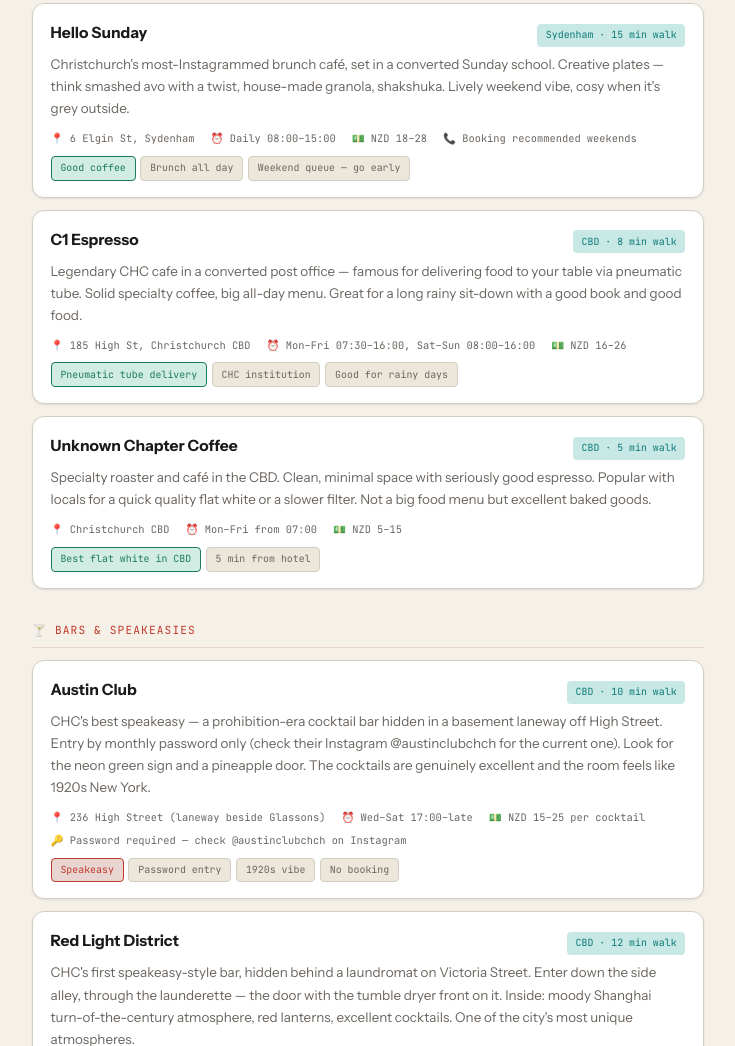
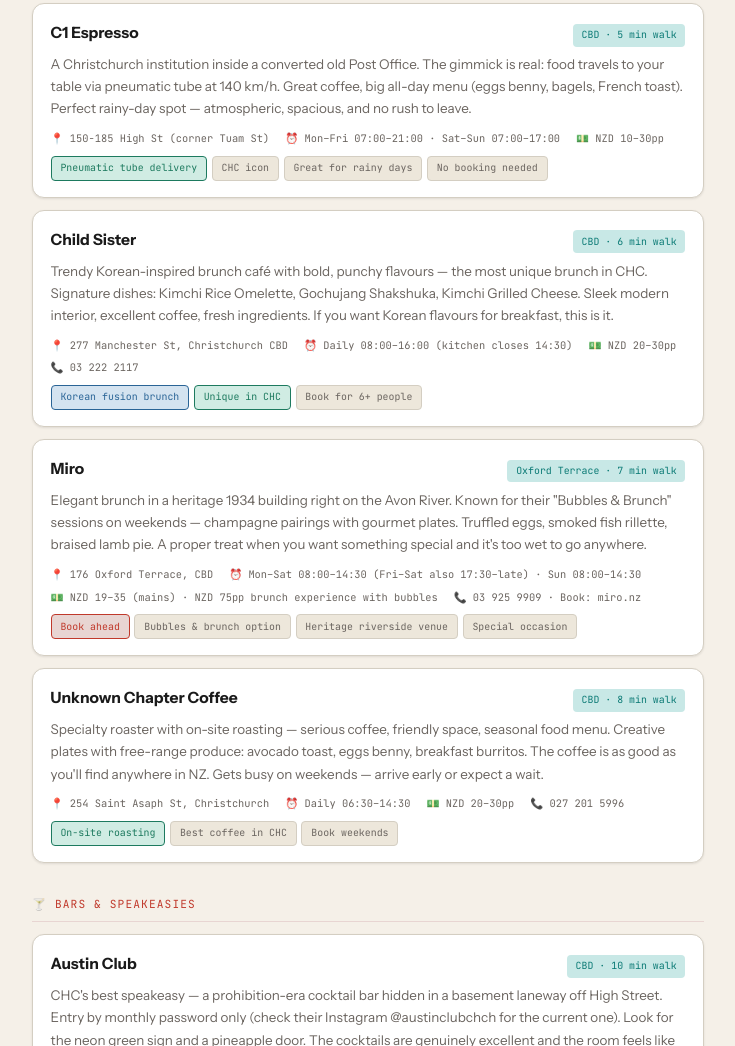
Before and after one commit to dnnklls/chc-itinerary-2026, a plain HTML site: page index.html in a window 1280 px wide. Shown: the part 4850-5896 px from the top of the page, without its empty margins (272-1007 px from the left). Drawn offline with Linux system fonts and the light colour scheme.

Commit message:
feat: improve cafes section with Child Sister (Korean brunch) + Miro

```diff
--- a/index.html
+++ b/index.html
@@ -1032,55 +1032,78 @@
 
           <article class="fg-card">
             <div class="fg-card-header">
-              <span class="fg-card-name">Hello Sunday</span>
-              <span class="fg-badge fg-badge-chc">Sydenham · 15 min walk</span>
+              <span class="fg-card-name">C1 Espresso</span>
+              <span class="fg-badge fg-badge-chc">CBD · 5 min walk</span>
             </div>
-            <p class="fg-card-desc">Christchurch's most-Instagrammed brunch café, set in a converted Sunday school. Creative plates — think smashed avo with a twist, house-made granola, shakshuka. Lively weekend vibe, cosy when it's grey outside.</p>
+            <p class="fg-card-desc">A Christchurch institution inside a converted old Post Office. The gimmick is real: food travels to your table via pneumatic tube at 140 km/h. Great coffee, big all-day menu (eggs benny, bagels, French toast). Perfect rainy-day spot — atmospheric, spacious, and no rush to leave.</p>
             <div class="fg-card-meta">
-              <span>📍 6 Elgin St, Sydenham</span>
-              <span>⏰ Daily 08:00–15:00</span>
-              <span>💵 NZD 18–28</span>
-              <span>📞 Booking recommended weekends</span>
+              <span>📍 150-185 High St (corner Tuam St)</span>
+              <span>⏰ Mon–Fri 07:00–21:00 · Sat–Sun 07:00–17:00</span>
+              <span>💵 NZD 10–30pp</span>
             </div>
             <div class="fg-card-tags">
-              <span class="fg-tag fg-tag-green">Good coffee</span>
-              <span class="fg-tag">Brunch all day</span>
-              <span class="fg-tag">Weekend queue — go early</span>
+              <span class="fg-tag fg-tag-green">Pneumatic tube delivery</span>
+              <span class="fg-tag">CHC icon</span>
+              <span class="fg-tag">Great for rainy days</span>
+              <span class="fg-tag">No booking needed</span>
             </div>
           </article>
 
           <article class="fg-card">
             <div class="fg-card-header">
-              <span class="fg-card-name">C1 Espresso</span>
-              <span class="fg-badge fg-badge-chc">CBD · 8 min walk</span>
+              <span class="fg-card-name">Child Sister</span>
+              <span class="fg-badge fg-badge-chc">CBD · 6 min walk</span>
             </div>
-            <p class="fg-card-desc">Legendary CHC cafe in a converted post office — famous for delivering food to your table via pneumatic tube. Solid specialty coffee, big all-day menu. Great for a long rainy sit-down with a good book and good food.</p>
+            <p class="fg-card-desc">Trendy Korean-inspired brunch café with bold, punchy flavours — the most unique brunch in CHC. Signature dishes: Kimchi Rice Omelette, Gochujang Shakshuka, Kimchi Grilled Cheese. Sleek modern interior, excellent coffee, fresh ingredients. If you want Korean flavours for breakfast, this is it.</p>
             <div class="fg-card-meta">
-              <span>📍 185 High St, Christchurch CBD</span>
-              <span>⏰ Mon–Fri 07:30–16:00, Sat–Sun 08:00–16:00</span>
-              <span>💵 NZD 16–26</span>
+              <span>📍 277 Manchester St, Christchurch CBD</span>
+              <span>⏰ Daily 08:00–16:00 (kitchen closes 14:30)</span>
+              <span>💵 NZD 20–30pp</span>
+              <span>📞 03 222 2117</span>
             </div>
             <div class="fg-card-tags">
-              <span class="fg-tag fg-tag-green">Pneumatic tube delivery</span>
-              <span class="fg-tag">CHC institution</span>
-              <span class="fg-tag">Good for rainy days</span>
+              <span class="fg-tag fg-tag-blue">Korean fusion brunch</span>
+              <span class="fg-tag fg-tag-green">Unique in CHC</span>
+              <span class="fg-tag">Book for 6+ people</span>
+            </div>
+          </article>
+
+          <article class="fg-card">
+            <div class="fg-card-header">
+              <span class="fg-card-name">Miro</span>
+              <span class="fg-badge fg-badge-chc">Oxford Terrace · 7 min walk</span>
+            </div>
+            <p class="fg-card-desc">Elegant brunch in a heritage 1934 building right on the Avon River. Known for their "Bubbles &amp; Brunch" sessions on weekends — champagne pairings with gourmet plates. Truffled eggs, smoked fish rillette, braised lamb pie. A proper treat when you want something special and it's too wet to go anywhere.</p>
+            <div class="fg-card-meta">
+              <span>📍 176 Oxford Terrace, CBD</span>
+              <span>⏰ Mon–Sat 08:00–14:30 (Fri–Sat also 17:30–late) · Sun 08:00–14:30</span>
+              <span>💵 NZD 19–35 (mains) · NZD 75pp brunch experience with bubbles</span>
+              <span>📞 03 925 9909 · Book: miro.nz</span>
+            </div>
+            <div class="fg-card-tags">
+              <span class="fg-tag fg-tag-accent">Book ahead</span>
+              <span class="fg-tag">Bubbles &amp; brunch option</span>
+              <span class="fg-tag">Heritage riverside venue</span>
+              <span class="fg-tag">Special occasion</span>
             </div>
           </article>
 
           <article class="fg-card">
             <div class="fg-card-header">
               <span class="fg-card-name">Unknown Chapter Coffee</span>
-              <span class="fg-badge fg-badge-chc">CBD · 5 min walk</span>
+              <span class="fg-badge fg-badge-chc">CBD · 8 min walk</span>
             </div>
-            <p class="fg-card-desc">Specialty roaster and café in the CBD. Clean, minimal space with seriously good espresso. Popular with locals for a quick quality flat white or a slower filter. Not a big food menu but excellent baked goods.</p>
+            <p class="fg-card-desc">Specialty roaster with on-site roasting — serious coffee, friendly space, seasonal food menu. Creative plates with free-range produce: avocado toast, eggs benny, breakfast burritos. The coffee is as good as you'll find anywhere in NZ. Gets busy on weekends — arrive early or expect a wait.</p>
             <div class="fg-card-meta">
-              <span>📍 Christchurch CBD</span>
-              <span>⏰ Mon–Fri from 07:00</span>
-              <span>💵 NZD 5–15</span>
+              <span>📍 254 Saint Asaph St, Christchurch</span>
+              <span>⏰ Daily 06:30–14:30</span>
+              <span>💵 NZD 20–30pp</span>
+              <span>📞 027 201 5996</span>
             </div>
             <div class="fg-card-tags">
-              <span class="fg-tag fg-tag-green">Best flat white in CBD</span>
-              <span class="fg-tag">5 min from hotel</span>
+              <span class="fg-tag fg-tag-green">On-site roasting</span>
+              <span class="fg-tag">Best coffee in CHC</span>
+              <span class="fg-tag">Book weekends</span>
             </div>
           </article>
 
```
